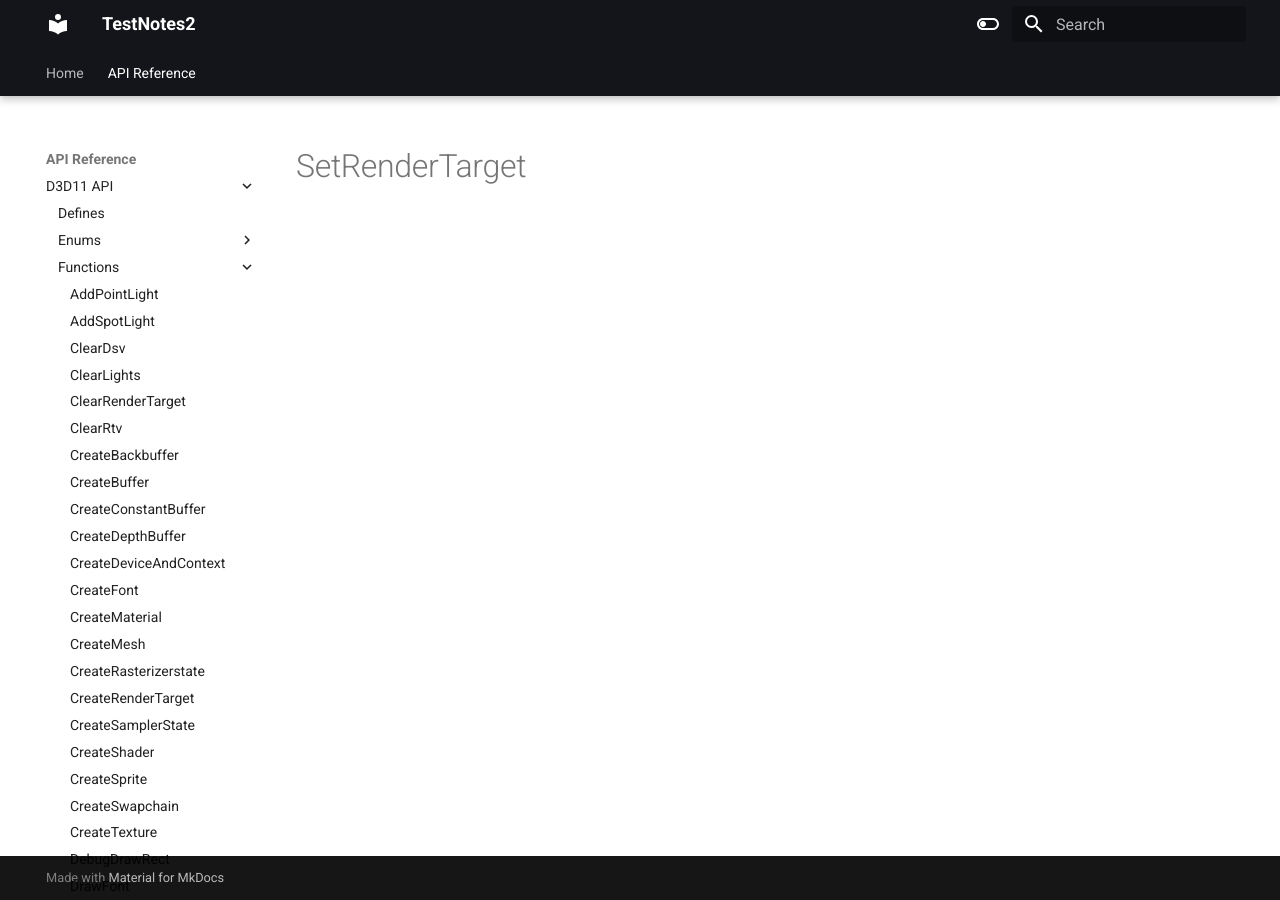
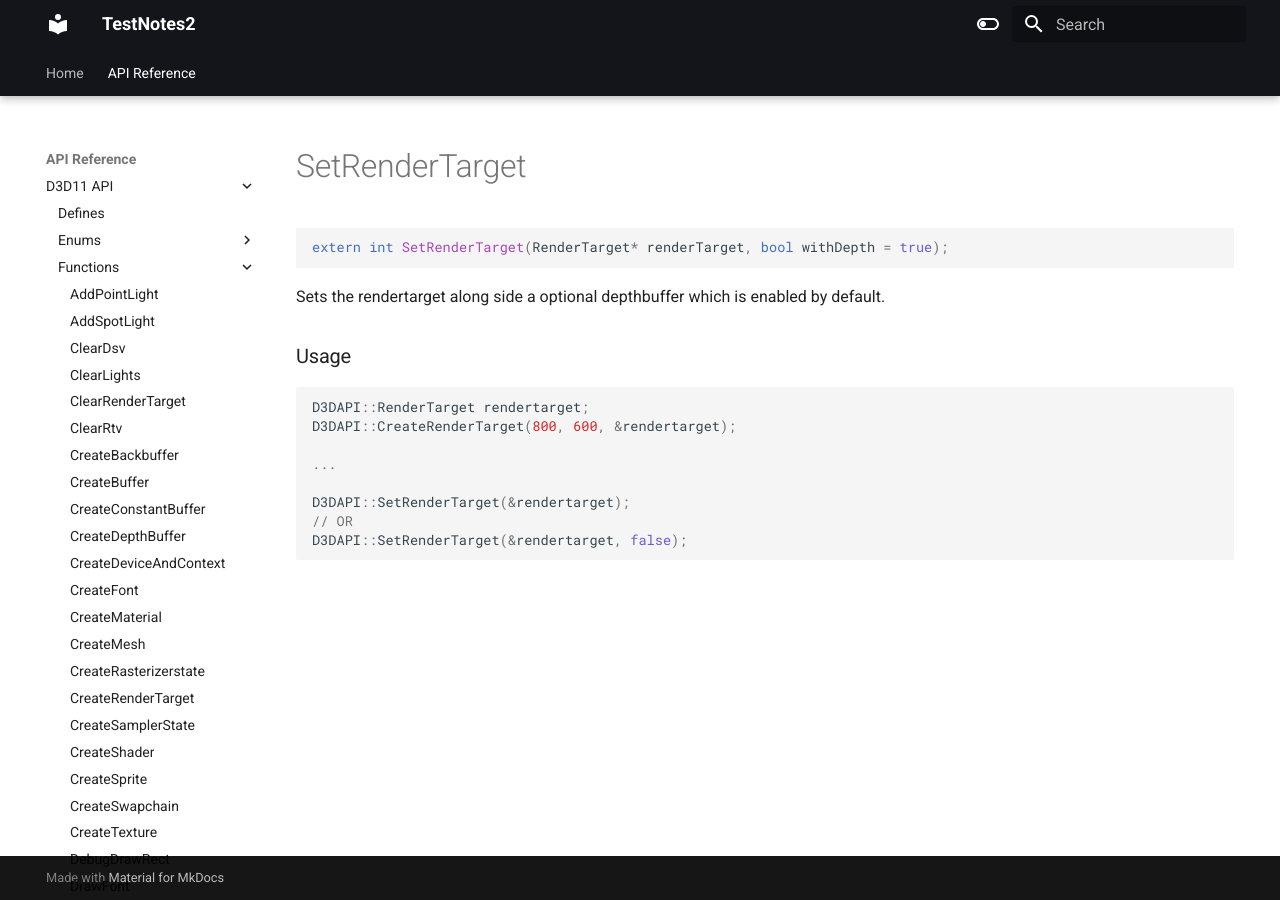
Before and after one commit to erichederstedt/TempEngineDocs, an MkDocs documentation site: the page built from docs/API Reference/D3D11 API/Functions/SetRenderTarget.md, in a window 1280 px wide. Built offline with MkDocs 1.6.1 and Material for MkDocs 9.7.7, drawn with Linux system fonts in a browser that asks for light colours.

Commit message:
PUSH NOTE : SetRenderTarget.md

````diff
--- a/docs/API Reference/D3D11 API/Functions/SetRenderTarget.md
+++ b/docs/API Reference/D3D11 API/Functions/SetRenderTarget.md
@@ -1 +1,20 @@
 # SetRenderTarget
+
+```c++
+extern int SetRenderTarget(RenderTarget* renderTarget, bool withDepth = true);
+```
+
+Sets the rendertarget along side a optional depthbuffer which is enabled by default.
+
+
+### Usage
+```c++
+D3DAPI::RenderTarget rendertarget;
+D3DAPI::CreateRenderTarget(800, 600, &rendertarget);
+
+...
+
+D3DAPI::SetRenderTarget(&rendertarget);
+// OR
+D3DAPI::SetRenderTarget(&rendertarget, false);
+```
````
